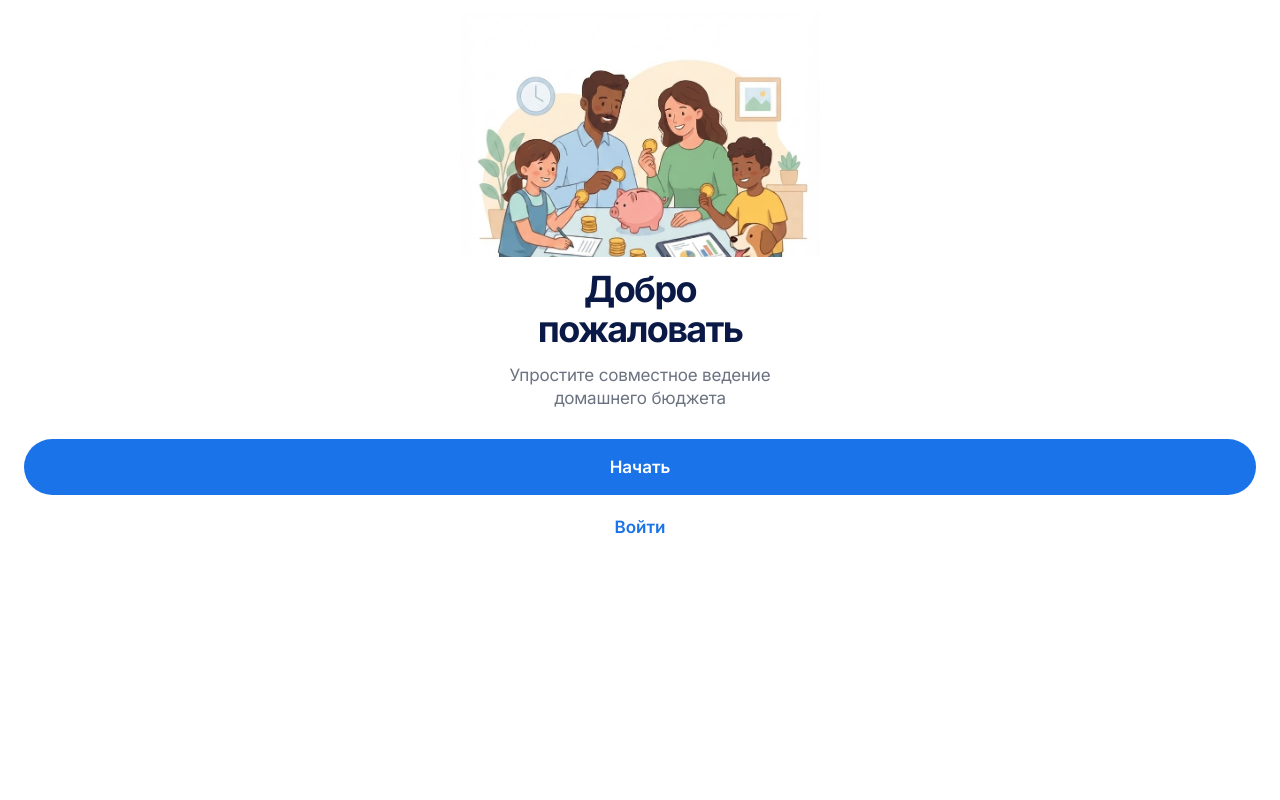
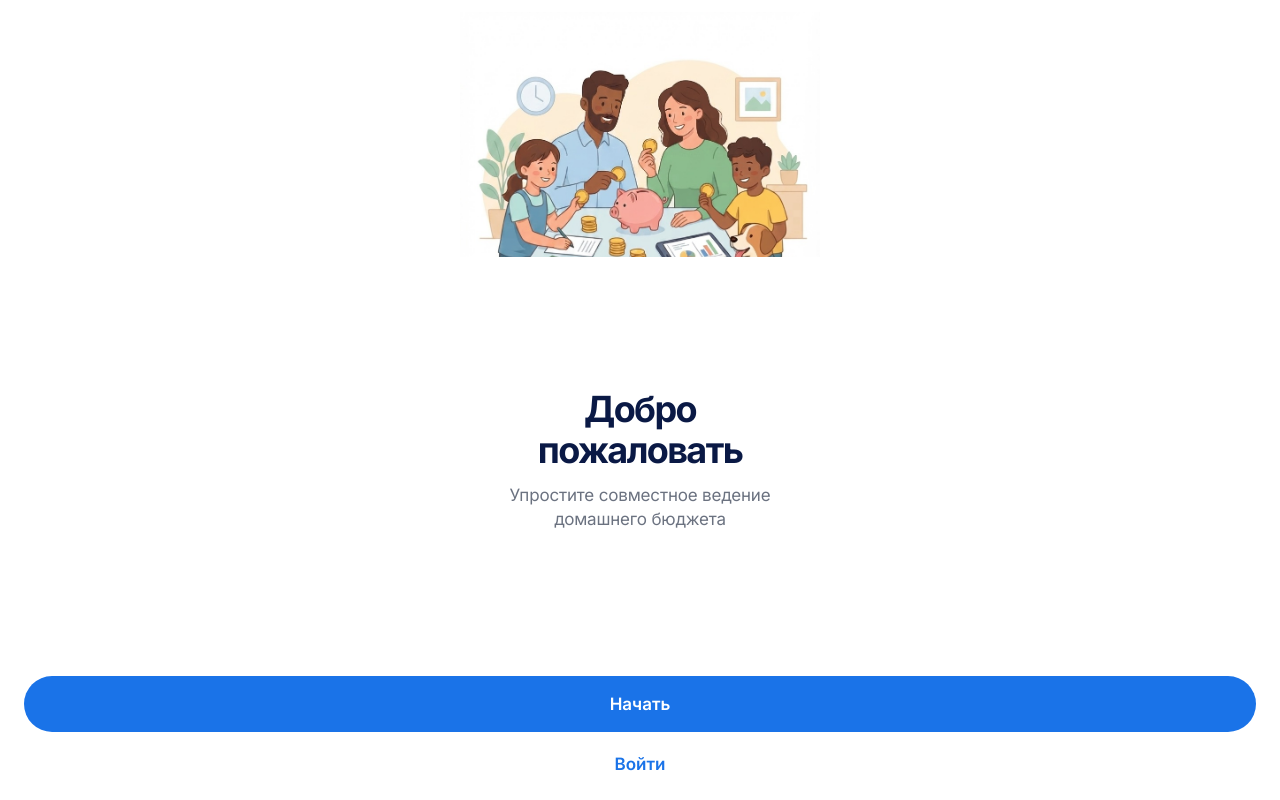
Before and after one commit to samusevvadim24-sys/fintrack, a Next.js app: page / in a window 1280 px wide. Built offline with nearby package versions, Linux system fonts and the light colour scheme.

Commit message:
Center welcome copy and anchor actions at bottom

```diff
--- a/app/globals.css
+++ b/app/globals.css
@@ -10,7 +10,7 @@ button { font:inherit; -webkit-tap-highlight-color:transparent; }
 .welcome-content { width:100%; min-height:100dvh; display:flex; flex-direction:column; padding:max(12px,env(safe-area-inset-top)) max(24px,env(safe-area-inset-right)) max(12px,env(safe-area-inset-bottom)) max(24px,env(safe-area-inset-left)); }
 .illustration-wrap { width:100%; height:clamp(220px,38vw,245px); flex:0 0 auto; display:flex; justify-content:center; align-items:flex-start; overflow:hidden; padding:0; }
 .illustration-wrap img { display:block; width:min(100%,360px); height:auto; max-width:360px; flex:0 0 auto; object-fit:contain; object-position:center top; }
-.copy { width:100%; flex:0 0 auto; text-align:center; padding:clamp(8px,1.5dvh,16px) 0 clamp(10px,2dvh,20px); }
+.copy { width:100%; flex:1 1 auto; min-height:0; display:flex; flex-direction:column; justify-content:center; align-items:center; text-align:center; padding:clamp(8px,1.5dvh,16px) 0; }
 .copy h1 { margin:0 0 14px; color:var(--foreground); font-size:clamp(27px,8vw,36px); line-height:1.12; font-weight:700; letter-spacing:-.045em; }
 .copy p { margin:0; color:var(--muted); font-size:clamp(14px,4.2vw,17px); line-height:1.4; font-weight:400; letter-spacing:-.01em; }
 .actions { width:100%; margin-top:clamp(4px,1.5dvh,12px); display:flex; flex-direction:column; gap:clamp(4px,1dvh,8px); flex:0 0 auto; }
```
